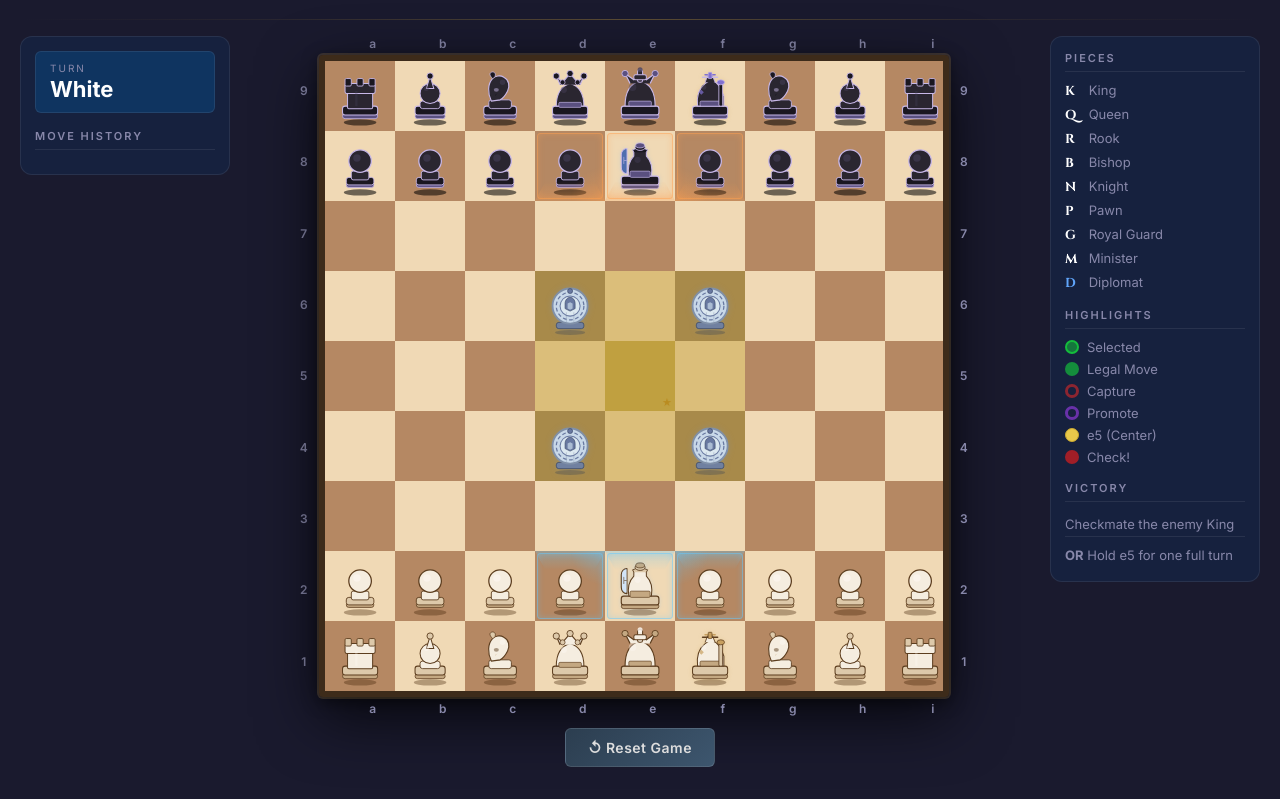
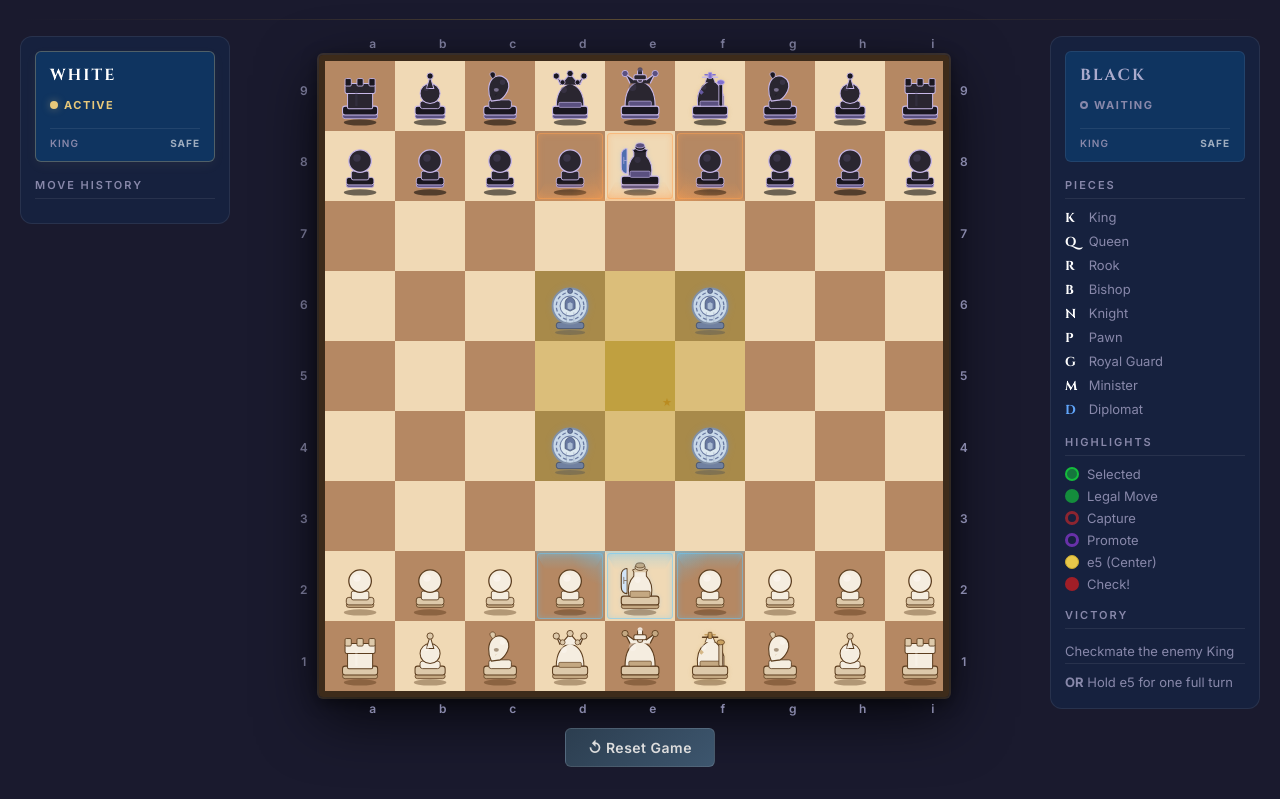
Before and after one commit to sidraut264/timeflo, a website built with Vite: page chess2/index.html in a window 1280 px wide. Shown: the part 99-898 px from the top of the page. Built offline with nearby package versions, Linux system fonts and the light colour scheme.

```diff
--- a/chess2/index.html
+++ b/chess2/index.html
@@ -50,14 +50,19 @@
       <!-- Main layout -->
       <main class="game-layout">
 
-        <!-- Left panel: status + move history -->
-        <aside class="side-panel left-panel" aria-label="Game status and move history">
-          <section class="status-section" aria-live="polite" aria-atomic="true">
-            <div id="turn-indicator" class="turn-indicator" role="status">
-              <span class="turn-label">Turn</span>
-              <span id="turn-player" class="turn-player white-text">White</span>
+        <!-- Left panel: White Player + move history -->
+        <aside class="side-panel left-panel" aria-label="White player and game status">
+          <section id="player-white" class="player-panel" aria-live="polite" aria-atomic="true">
+            <h2 class="player-name white-text">WHITE</h2>
+            <div id="status-white" class="player-status active">
+              <span class="status-dot"></span>
+              <span class="status-text">ACTIVE</span>
             </div>
-            <div id="game-message" class="game-message" role="alert" aria-live="assertive"></div>
+            <div class="player-details">
+              <div class="detail-row king-status">KING <span id="king-safe-white" class="val val-safe">SAFE</span><span id="king-check-white" class="val val-warn" hidden>⚠ CHECK</span></div>
+              <div id="center-hold-white" class="detail-row val-hold" hidden>★ CENTER HOLD</div>
+              <div id="game-over-white" class="detail-row val-over" hidden></div>
+            </div>
           </section>
 
           <section class="history-section">
@@ -174,8 +179,21 @@
           </div>
         </section>
 
-        <!-- Right panel: legend -->
-        <aside class="side-panel right-panel" aria-label="Piece legend">
+        <!-- Right panel: Black Player + legend -->
+        <aside class="side-panel right-panel" aria-label="Black player and piece legend">
+          <section id="player-black" class="player-panel" aria-live="polite" aria-atomic="true">
+            <h2 class="player-name black-text">BLACK</h2>
+            <div id="status-black" class="player-status waiting">
+              <span class="status-dot"></span>
+              <span class="status-text">WAITING</span>
+            </div>
+            <div class="player-details">
+              <div class="detail-row king-status">KING <span id="king-safe-black" class="val val-safe">SAFE</span><span id="king-check-black" class="val val-warn" hidden>⚠ CHECK</span></div>
+              <div id="center-hold-black" class="detail-row val-hold" hidden>★ CENTER HOLD</div>
+              <div id="game-over-black" class="detail-row val-over" hidden></div>
+            </div>
+          </section>
+
           <section>
             <h2 class="panel-heading">Pieces</h2>
             <ul class="legend-list">
--- a/chess2/src/styles/main.css
+++ b/chess2/src/styles/main.css
@@ -255,59 +255,104 @@
   padding-bottom: 6px;
 }
 
-/* ---- Status section ---- */
-.status-section {
+/* ---- Player Panels ---- */
+.player-panel {
   display: flex;
   flex-direction: column;
   gap: 8px;
-}
-
-.turn-indicator {
-  display: flex;
-  flex-direction: column;
-  align-items: flex-start;
   background: var(--bg-card2);
   border-radius: var(--radius-sm);
-  padding: 10px 14px;
+  padding: 12px 14px;
   border: 1px solid var(--border);
-}
-.turn-label {
+  transition: border-color var(--trans), box-shadow var(--trans);
+}
+
+.player-panel .player-name {
+  font-family: var(--font-board);
+  font-size: 16px;
+  letter-spacing: 2px;
+  margin-bottom: 4px;
+}
+
+/* Active/Waiting state */
+.player-status {
+  display: flex;
+  align-items: center;
+  gap: 6px;
+  font-size: 11px;
+  font-weight: 700;
+  letter-spacing: 1.5px;
+  text-transform: uppercase;
+}
+.status-dot {
+  width: 8px;
+  height: 8px;
+  border-radius: 50%;
+  border: 2px solid currentColor;
+}
+.player-status.active {
+  color: #e8c87a;
+}
+.player-status.active .status-dot {
+  background-color: #e8c87a;
+  border-color: #e8c87a;
+  box-shadow: 0 0 8px rgba(232, 200, 122, 0.4);
+}
+.player-status.waiting {
+  color: var(--text-muted);
+}
+.player-status.waiting .status-dot {
+  background-color: transparent;
+  border-color: var(--text-muted);
+}
+
+/* Active panel glow */
+.player-panel:has(.player-status.active) {
+  border-color: rgba(232, 200, 122, 0.3);
+  box-shadow: 0 4px 12px rgba(232, 200, 122, 0.05);
+}
+
+/* Player details (King status, Center hold) */
+.player-details {
+  display: flex;
+  flex-direction: column;
+  gap: 4px;
+  margin-top: 8px;
+  border-top: 1px solid var(--border);
+  padding-top: 8px;
+}
+.detail-row {
   font-size: 10px;
-  letter-spacing: 2px;
-  text-transform: uppercase;
+  font-weight: 600;
+  letter-spacing: 1px;
   color: var(--text-muted);
-}
-.turn-player {
-  font-size: 22px;
+  display: flex;
+  align-items: center;
+  justify-content: space-between;
+}
+.detail-row .val {
   font-weight: 700;
-  line-height: 1.2;
+}
+.val-safe {
+  color: rgba(255,255,255,0.6);
+}
+.val-warn {
+  color: #ff5555;
+  text-shadow: 0 0 4px rgba(255,85,85,0.4);
+}
+.val-hold {
+  color: var(--center-hold-light);
   margin-top: 2px;
-  transition: color var(--trans);
-}
-.turn-player.white-text { color: #ffffff; }
-.turn-player.black-text { color: #aaaacc; }
-
-.game-message {
-  font-size: 13px;
-  font-weight: 600;
-  border-radius: var(--radius-sm);
-  padding: 8px 10px;
-  min-height: 36px;
-  transition: all var(--trans);
-  display: flex;
-  align-items: center;
-}
-.game-message:empty { display: none; }
-.game-message.msg-check {
-  background: rgba(230, 30, 30, 0.2);
-  border: 1px solid rgba(230, 30, 30, 0.4);
-  color: #ff6b6b;
-}
-.game-message.msg-center {
-  background: rgba(245, 166, 35, 0.2);
-  border: 1px solid rgba(245, 166, 35, 0.4);
-  color: #f5a623;
-}
+}
+.val-over {
+  font-size: 12px;
+  color: #e8c87a;
+  margin-top: 4px;
+}
+[hidden] {
+  display: none !important;
+}
+
 .game-message.msg-invalid {
   background: rgba(150, 100, 20, 0.2);
   border: 1px solid rgba(150, 100, 20, 0.4);
--- a/chess2/src/ui/BoardRenderer.ts
+++ b/chess2/src/ui/BoardRenderer.ts
@@ -389,32 +389,67 @@
 
   // ── Status panel ─────────────────────────────────────────────────────────
   private renderStatusPanel(): void {
-    const turnPlayerEl = document.getElementById('turn-player');
-    if (turnPlayerEl) {
-      if (this.gameState.isGameOver()) {
-        turnPlayerEl.textContent = '—';
-        turnPlayerEl.className = 'turn-player';
+    const isGameOver = this.gameState.isGameOver();
+    const activePlayer = this.gameState.currentPlayer;
+
+    const updatePanel = (player: Player, panelId: string) => {
+      const statusEl = document.getElementById(`status-${panelId}`);
+      const statusText = statusEl?.querySelector('.status-text');
+      const safeEl = document.getElementById(`king-safe-${panelId}`);
+      const checkEl = document.getElementById(`king-check-${panelId}`);
+      const holdEl = document.getElementById(`center-hold-${panelId}`);
+      const overEl = document.getElementById(`game-over-${panelId}`);
+
+      if (!statusEl || !statusText || !safeEl || !checkEl || !holdEl || !overEl) return;
+
+      // Active / Waiting
+      if (isGameOver) {
+        statusEl.className = 'player-status waiting';
+        statusText.textContent = 'GAME OVER';
+      } else if (activePlayer === player) {
+        statusEl.className = 'player-status active';
+        statusText.textContent = 'ACTIVE';
       } else {
-        const isWhite = this.gameState.currentPlayer === Player.White;
-        turnPlayerEl.textContent = isWhite ? 'White' : 'Black';
-        turnPlayerEl.className = 'turn-player ' + (isWhite ? 'white-text' : 'black-text');
+        statusEl.className = 'player-status waiting';
+        statusText.textContent = 'WAITING';
       }
-    }
 
-    if (!this.gameState.isGameOver()) {
-      const inCheck = this.gameState.isKingInCheck(this.gameState.currentPlayer);
-      const hasHold = this.gameState.centerHold !== null;
+      // King Check Status
+      if (!isGameOver && this.gameState.isKingInCheck(player)) {
+        safeEl.hidden = true;
+        checkEl.hidden = false;
+      } else {
+        safeEl.hidden = false;
+        checkEl.hidden = true;
+      }
 
-      if (inCheck) {
-        const p = this.gameState.currentPlayer === Player.White ? 'White' : 'Black';
-        this.setMessage(`⚠ ${p} King is in CHECK!`, 'msg-check');
-      } else if (hasHold) {
-        const h = this.gameState.centerHold!.player === Player.White ? 'White' : 'Black';
-        this.setMessage(`★ ${h} King is holding the center!`, 'msg-center');
+      // Center Hold Status
+      if (!isGameOver && this.gameState.centerHold?.player === player) {
+        holdEl.hidden = false;
       } else {
-        this.clearMessage();
+        holdEl.hidden = true;
       }
-    }
+
+      // Game Over Status
+      if (isGameOver) {
+        overEl.hidden = false;
+        if (this.gameState.winner === player) {
+          overEl.textContent = this.gameState.status === GameStatus.CenterVictory ? 'CENTER VICTORY' : 'VICTORY';
+          overEl.style.color = '#e8c87a';
+        } else if (this.gameState.winner) {
+          overEl.textContent = this.gameState.status === GameStatus.Checkmate ? 'CHECKMATE' : 'DEFEATED';
+          overEl.style.color = 'var(--text-muted)';
+        } else {
+          overEl.textContent = 'DRAW';
+          overEl.style.color = 'var(--text-muted)';
+        }
+      } else {
+        overEl.hidden = true;
+      }
+    };
+
+    updatePanel(Player.White, 'white');
+    updatePanel(Player.Black, 'black');
   }
 
   // ── Move history ─────────────────────────────────────────────────────────
```
Also changed, not shown: chess2/dist/assets/index-BKP8gwSC.css (added), chess2/dist/assets/index-BYCCkMMI.js (deleted), chess2/dist/assets/index-CpB_ZDFY.css (deleted), chess2/dist/assets/index-CpGk-LD0.js (added), chess2/dist/index.html.
